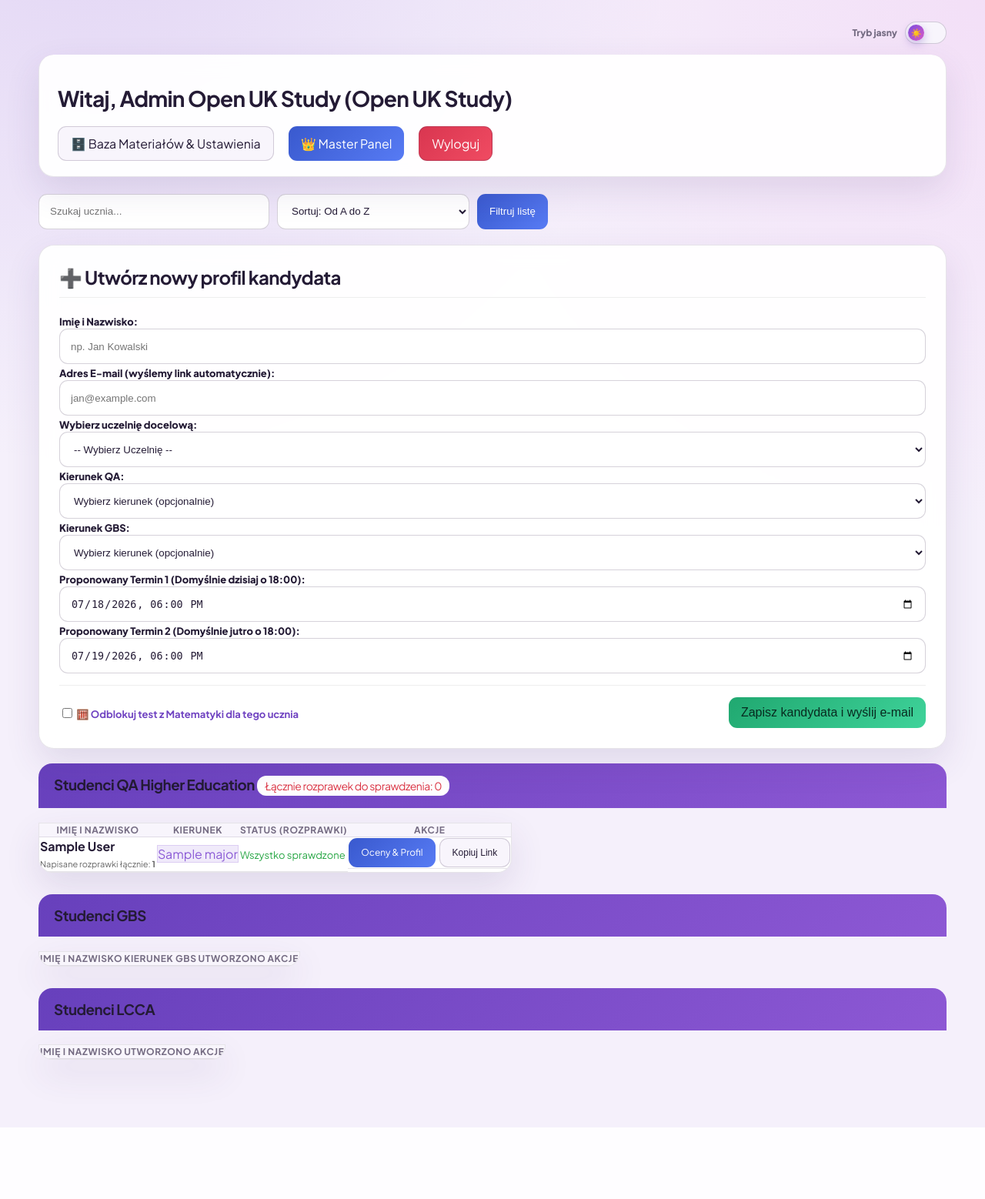
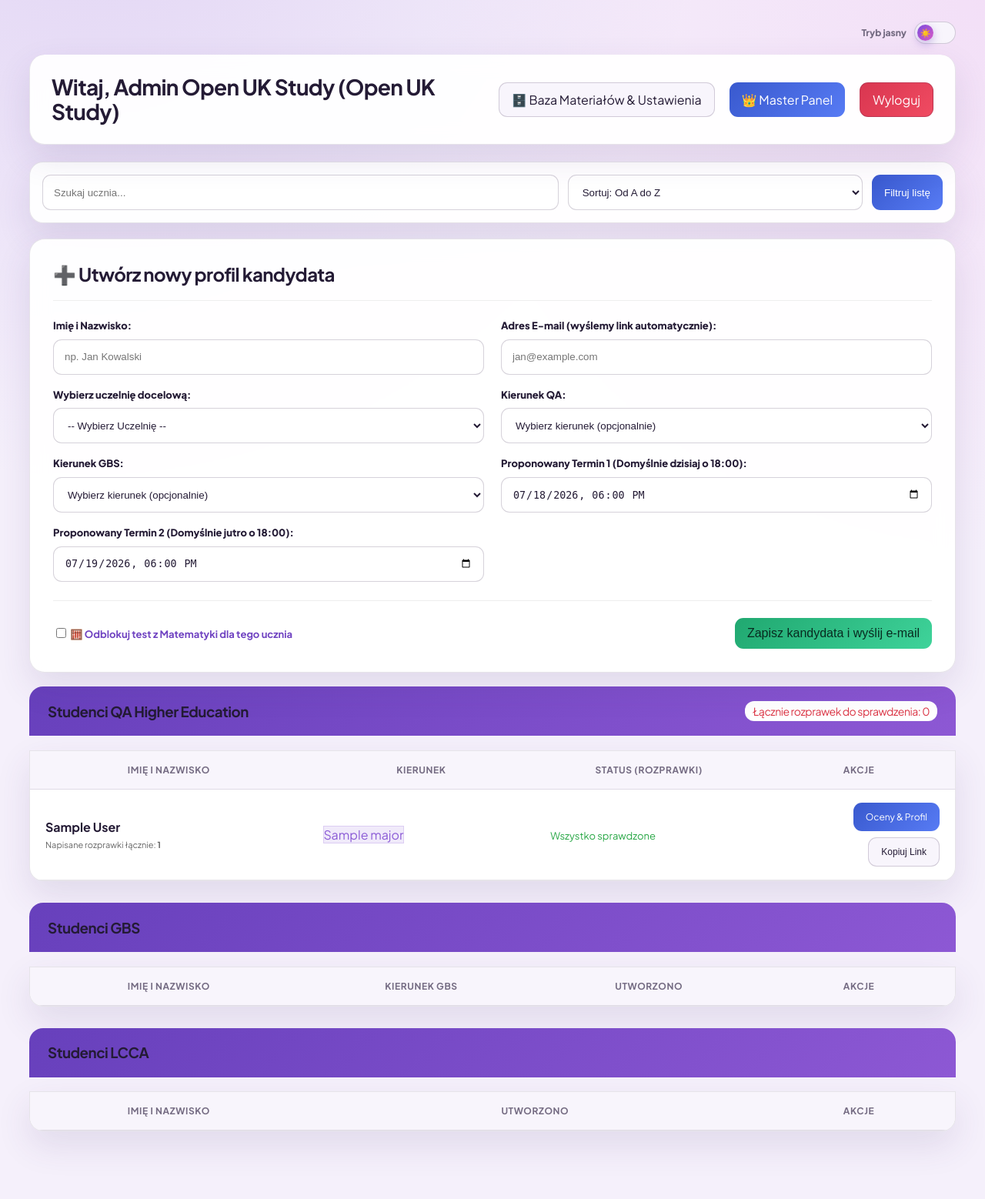
Before and after one commit to kubad0101-creator/rozprawki-app, a Flask app: page /panel in a window 1280 px wide. Shown: the whole page at 77% size. Before the commit the page ends 1465 px from the top, so only its background shows below. Run offline with Flask 3, Linux system fonts and the light colour scheme; the visitor is signed in with stand-in values (Sample User, id 1); tables that the repository leaves empty hold one stand-in row (values such as "Sample post"); lists and menus that the app fills with data are empty.

Commit message:
Update panel_dashboard.html

```diff
--- a/templates/panel_dashboard.html
+++ b/templates/panel_dashboard.html
@@ -429,6 +429,141 @@
                     padding: 18px !important;
                 }
             }
+
+
+            /* === DOPRACOWANY UKŁAD PANELU === */
+            body {
+                max-width: none !important;
+                width: 100% !important;
+            }
+            .shell,
+            .dashboard-container {
+                width: min(100%, 1320px) !important;
+                max-width: 1320px !important;
+            }
+            .header-bar {
+                display: grid !important;
+                grid-template-columns: minmax(0, 1fr) auto;
+                align-items: center !important;
+                padding: 26px 28px !important;
+            }
+            .header-bar h1 {
+                margin: 0 !important;
+                line-height: 1.15;
+            }
+            form[action="/panel"] {
+                display: grid !important;
+                grid-template-columns: minmax(260px, 1.4fr) minmax(220px, .8fr) auto;
+                gap: 12px !important;
+                padding: 16px !important;
+                background: var(--card) !important;
+                border: 1px solid var(--line) !important;
+                border-radius: 18px !important;
+                box-shadow: var(--shadow) !important;
+            }
+            form[action="/panel"] .form-control {
+                max-width: none !important;
+                margin: 0 !important;
+            }
+            .add-student-box {
+                padding: 30px !important;
+            }
+            .add-student-box h2 {
+                margin: 0 0 24px !important;
+                padding-bottom: 18px !important;
+            }
+            .form-grid {
+                display: grid !important;
+                grid-template-columns: repeat(2, minmax(0, 1fr)) !important;
+                column-gap: 22px !important;
+                row-gap: 18px !important;
+                align-items: end;
+            }
+            .form-grid > div {
+                min-width: 0;
+            }
+            .form-grid label {
+                display: block;
+                margin: 0 0 8px;
+                line-height: 1.35;
+            }
+            .hidden-field[style*="display: block"] {
+                display: block !important;
+            }
+            #addStudentForm > div:last-child {
+                margin-top: 24px !important;
+                padding-top: 22px !important;
+                gap: 18px;
+                flex-wrap: wrap;
+            }
+            .uni-section {
+                width: 100%;
+            }
+            .uni-header {
+                min-height: 64px;
+                display: flex !important;
+                justify-content: space-between;
+                align-items: center;
+                gap: 16px;
+                padding: 18px 24px !important;
+            }
+            .student-table {
+                width: 100% !important;
+                table-layout: fixed;
+            }
+            .student-table th,
+            .student-table td {
+                padding: 17px 20px !important;
+                vertical-align: middle;
+            }
+            .student-table th:first-child,
+            .student-table td:first-child {
+                width: 30%;
+            }
+            .student-table th:last-child,
+            .student-table td:last-child {
+                width: 250px;
+            }
+            .student-table td[style*="display: flex"] {
+                display: flex !important;
+                align-items: center;
+                justify-content: flex-end;
+                gap: 8px !important;
+                flex-wrap: wrap;
+            }
+            .student-table .btn {
+                white-space: nowrap;
+            }
+            @media (max-width: 900px) {
+                .header-bar {
+                    grid-template-columns: 1fr !important;
+                }
+                form[action="/panel"] {
+                    grid-template-columns: 1fr 1fr !important;
+                }
+                form[action="/panel"] button {
+                    grid-column: 1 / -1;
+                }
+                .student-table {
+                    table-layout: auto;
+                }
+            }
+            @media (max-width: 680px) {
+                .form-grid,
+                form[action="/panel"] {
+                    grid-template-columns: 1fr !important;
+                }
+                .add-student-box {
+                    padding: 22px 18px !important;
+                }
+                #addStudentForm > div:last-child {
+                    align-items: stretch !important;
+                }
+                #addStudentForm > div:last-child > * {
+                    width: 100%;
+                }
+            }
+
         </style>
     </head>
     <body>
```
